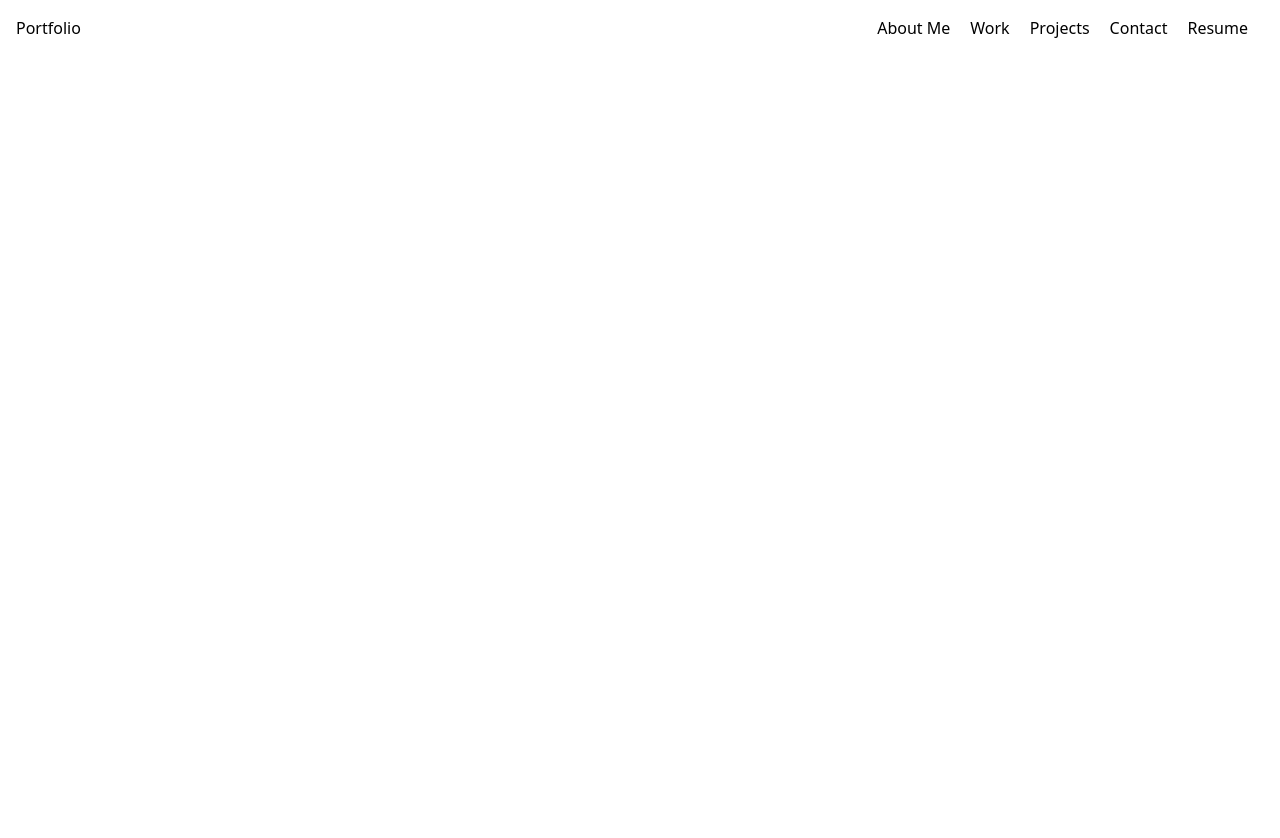
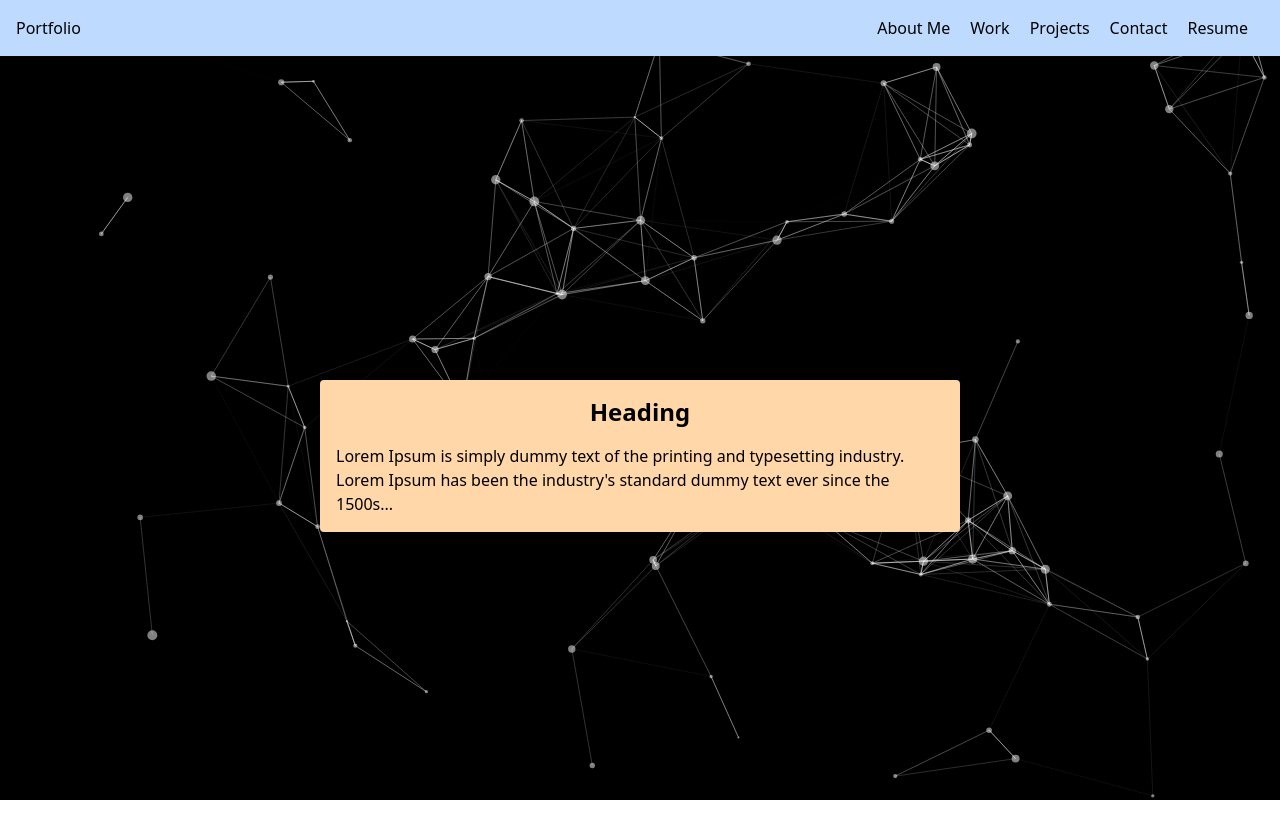
Before and after one commit to dvirdi01/PersonalWebsite, a React (Vite) app in the folder PersonalWebsite/: page / in a window 1280 px wide. Shown: the top 838 px of the page. Before the commit the page ends 800 px from the top, so only its background shows below. Built offline with nearby package versions, Linux system fonts and the light colour scheme.

Commit message:
added particles animation

```diff
--- a/PersonalWebsite/package.json
+++ b/PersonalWebsite/package.json
@@ -11,9 +11,13 @@
   },
   "dependencies": {
     "@tailwindcss/vite": "^4.1.8",
+    "@tsparticles/all": "^3.8.1",
+    "@tsparticles/react": "^3.0.0",
+    "@tsparticles/slim": "^3.8.1",
     "react": "^19.1.0",
     "react-dom": "^19.1.0",
-    "tailwindcss": "^4.1.8"
+    "tailwindcss": "^4.1.8",
+    "tsparticles-slim": "^2.12.0"
   },
   "devDependencies": {
     "@eslint/js": "^9.25.0",
--- a/PersonalWebsite/src/App.jsx
+++ b/PersonalWebsite/src/App.jsx
@@ -1,12 +1,14 @@
 import { useState } from 'react'
 import './App.css'
 import Navbar from './components/Navbar'
+import Hero from './components/Hero'
 
 function App() {
 
   return (
     <>
     <Navbar/>
+    <Hero/>
     </>
   )
 }
--- /dev/null
+++ b/PersonalWebsite/src/components/Hero.jsx
@@ -0,0 +1,25 @@
+import React, { useEffect, useMemo, useState } from "react";
+import Particles, { initParticlesEngine } from "@tsparticles/react";
+import { loadSlim } from "tsparticles-slim"; // Slim version for smaller bundle
+import ParticlesComponent from "./Particles";
+
+const Hero = () => {
+
+  const text =
+    "Lorem Ipsum is simply dummy text of the printing and typesetting industry. Lorem Ipsum has been the industry's standard dummy text ever since the 1500s...";
+
+
+  return (
+    <div className="relative w-full min-h-screen flex items-center justify-center">
+        <div className="absolute top-0 left-0 w-full h-full z--1 opacity-1/2">
+            <ParticlesComponent id="particles" />
+        </div>
+        <div className="z-10 bg-orange-200 p-4 w-1/2 flex flex-col items-center justify-center rounded shadow-lg">
+            <h1 className="text-2xl font-bold mb-4">Heading</h1>
+            <p>{text}</p>
+        </div>
+    </div>
+  );
+};
+
+export default Hero;
--- a/PersonalWebsite/src/components/Navbar.jsx
+++ b/PersonalWebsite/src/components/Navbar.jsx
@@ -2,7 +2,7 @@ import React from 'react'
 
 const Navbar = () => {
   return (
-    <div className='bg-white w-full flex flex-row items-center justify-between px-4 z-4 sticky'>
+    <div className='bg-blue-200 w-full flex flex-row items-center justify-between px-4 z-4 sticky'>
         <p> Portfolio </p>
         <div className='flex flex-row items-center space-between gap-5 p-4'>
             <p>About Me</p>
--- /dev/null
+++ b/PersonalWebsite/src/components/Particles.jsx
@@ -0,0 +1,114 @@
+import { useEffect, useMemo, useState } from "react";
+import Particles, { initParticlesEngine } from "@tsparticles/react";
+// import { loadAll } from "@tsparticles/all"; // if you are going to use `loadAll`, install the "@tsparticles/all" package too.
+// import { loadFull } from "tsparticles"; // if you are going to use `loadFull`, install the "tsparticles" package too.
+import { loadSlim } from "@tsparticles/slim"; // if you are going to use `loadSlim`, install the "@tsparticles/slim" package too.
+// import { loadBasic } from "@tsparticles/basic"; // if you are going to use `loadBasic`, install the "@tsparticles/basic" package too.
+
+const ParticlesComponent = (props) => {
+  const [init, setInit] = useState(false);
+
+  // this should be run only once per application lifetime
+  useEffect(() => {
+    initParticlesEngine(async (engine) => {
+      // you can initiate the tsParticles instance (engine) here, adding custom shapes or presets
+      // this loads the tsparticles package bundle, it's the easiest method for getting everything ready
+      // starting from v2 you can add only the features you need reducing the bundle size
+      //await loadAll(engine);
+      //await loadFull(engine);
+      await loadSlim(engine);
+      //await loadBasic(engine);
+    }).then(() => {
+      setInit(true);
+    });
+  }, []);
+
+  const particlesLoaded = (container) => {
+    console.log(container);
+  };
+
+  const options = useMemo(
+    () => ({
+      background: {
+        color: {
+          value: "#000000",
+        },
+      },
+      fpsLimit: 120,
+      interactivity: {
+        events: {
+          onClick: {
+            enable: true,
+            mode: "push",
+          },
+          onHover: {
+            enable: true,
+            mode: "grab",
+          },
+        },
+        modes: {
+          push: {
+            quantity: 4,
+          },
+          grab: {
+            distance: 100,
+            duration: 0.4,
+          },
+        },
+      },
+      particles: {
+        color: {
+          value: "#ffffff",
+        },
+        links: {
+          color: "#ffffff",
+          distance: 150,
+          enable: true,
+          opacity: 0.5,
+          width: 1,
+        },
+        move: {
+          direction: "none",
+          enable: true,
+          outModes: {
+            default: "bounce",
+          },
+          random: false,
+          speed: 4,
+          straight: false,
+        },
+        number: {
+          density: {
+            enable: true,
+          },
+          value: 180,
+        },
+        opacity: {
+          value: 0.5,
+        },
+        shape: {
+          type: "circle",
+        },
+        size: {
+          value: { min: 1, max: 5 },
+        },
+      },
+      detectRetina: true,
+    }),
+    [],
+  );
+
+  if (init) {
+    return (
+      <Particles
+        id="tsparticles"
+        particlesLoaded={particlesLoaded}
+        options={options}
+      />
+    );
+  }
+
+  return <></>;
+};
+
+export default ParticlesComponent;
```
Also changed, not shown: 1 other file (tests, documents, lock files or other folders).
